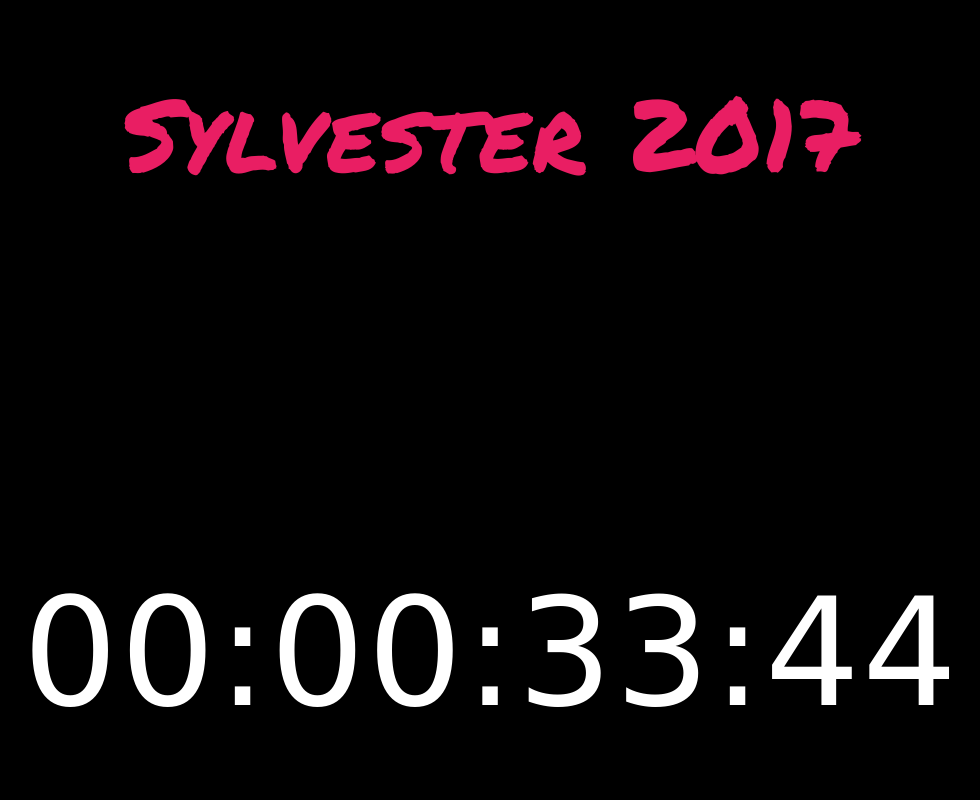
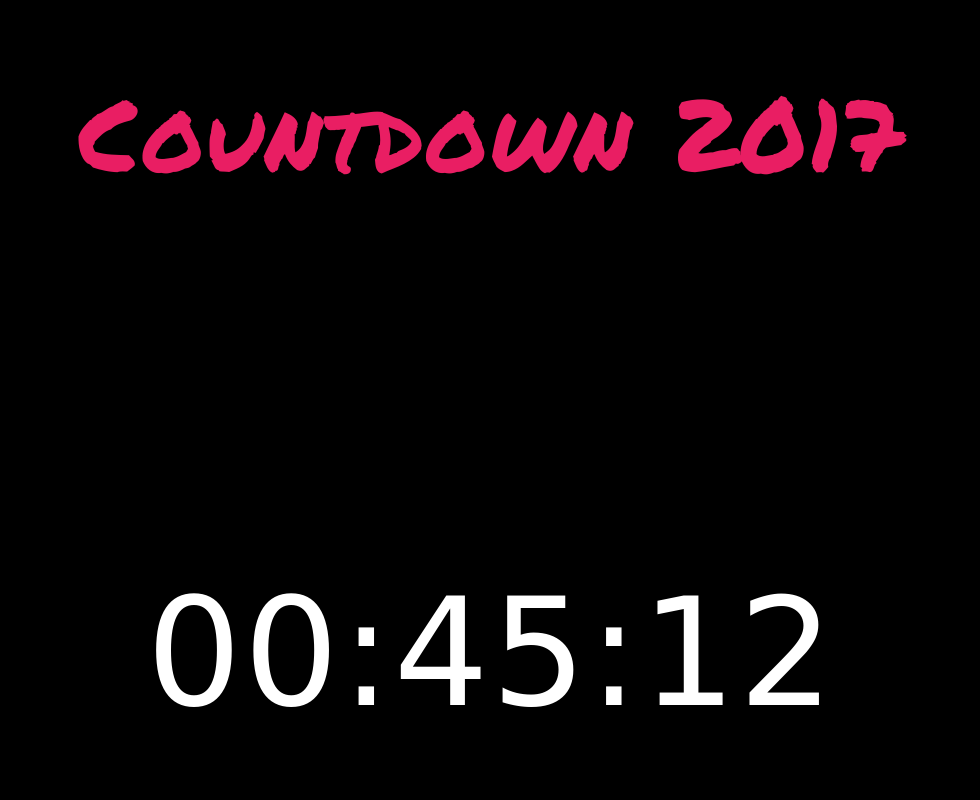
Before and after one commit to fabianjunge/countdown-2017, a plain HTML site: page index.html in a window 1280 px wide. Shown: the whole page, without its empty margins (149-1129 px from the left). Drawn offline with Linux system fonts and the light colour scheme; a web font is replaced by a local one.

Commit message:
Added countdown code

```diff
--- a/index.html
+++ b/index.html
@@ -3,7 +3,7 @@
     <head>
         <meta charset="utf-8">
         <meta http-equiv="x-ua-compatible" content="ie=edge">
-        <title>Sylvester 2017</title>
+        <title>Countdown 2017</title>
         <meta name="description" content="">
         <meta name="viewport" content="width=device-width, initial-scale=1">
 
@@ -11,8 +11,8 @@
         <link rel="stylesheet" href="css/main.css">
     </head>
     <body>
-        <div id="header"><h2 class="blink">Sylvester 2017</h2></div>
-        <div id="countdown"><h3>00:00:33:44</h3></div>
+        <div id="header"><h2 class="blink">Countdown 2017</h2></div>
+        <div id="countdown"><h3 id="countdown-chars">00:00:00:00</h3></div>
 
         <div id="videoplayer">
           <div id="ytplayer"></div>
--- a/js/countdown.js
+++ b/js/countdown.js
@@ -0,0 +1,26 @@
+function startTimer() {
+    var today = new Date();
+
+    var hoursLeft = 23 - today.getHours();
+    var minutesLeft = 59 - today.getMinutes();
+    var secondsLeft = 59 - today.getSeconds();
+
+    if (Math.floor(secondsLeft) > 0) {
+        document.getElementById('countdown-chars').innerHTML =
+        wrapChars(hoursLeft, -2) + ":" +
+        wrapChars(minutesLeft, -2) + ":" +
+        wrapChars(secondsLeft, -2);
+    }
+    else {
+        document.getElementById('countdown-chars').innerHTML = "00:00:00";
+    }
+
+    setTimeout('startTimer()', 1000);
+}
+
+function wrapChars(string, maxDigits) {
+    string = (Math.pow(10, Math.abs(maxDigits)) + string.toString()).slice(maxDigits);
+    return string;
+}
+
+startTimer();
```
